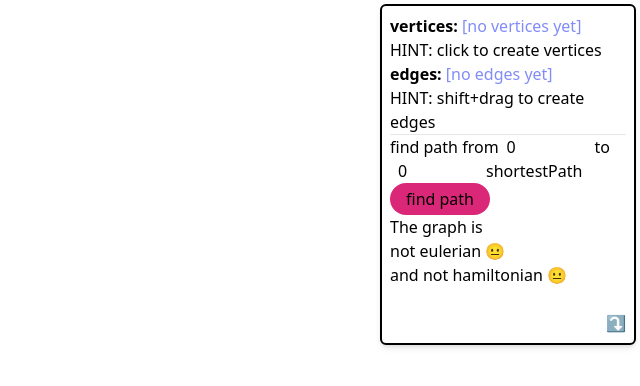
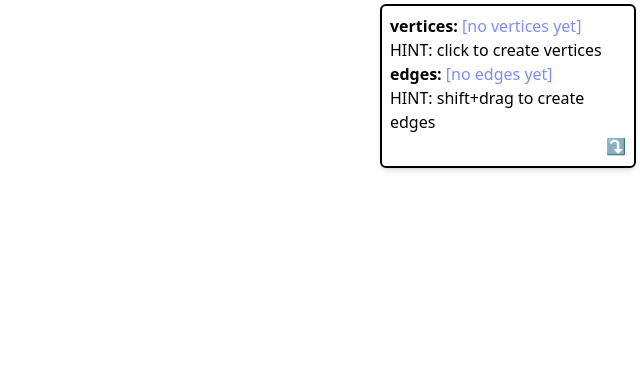
Before and after one commit to krawieck/graphstuff, a React (Vite) app: page / in a window 1280 px wide. Shown: the top 386 px of the page, without its empty margins (640-1280 px from the left). Built offline with nearby package versions, Linux system fonts and the light colour scheme.

Commit message:
hide stuff if no verts

```diff
--- a/src/sections/ControlPanel.tsx
+++ b/src/sections/ControlPanel.tsx
@@ -121,6 +121,8 @@ export const ControlPanel: React.FC = () => {
           )
         })}
       </ul>
+      {vertices.length > 0 && (
+        <>
           <hr />
           find path from
           <input
@@ -148,6 +150,8 @@ export const ControlPanel: React.FC = () => {
           {shiftIsPressed && <>[drag to connect edges]</>}
           <br />
           {selectedVert != null && <Button onClick={connectToItself}>connect to itself</Button>}
+        </>
+      )}
       {/* move window button */}
       <button className="float-right" onClick={() => setAltLocation(!altLocation)}>
         {altLocation ? "⤴️" : "⤵️"}
```
Lines whose indentation alone changed are shown as unchanged.
